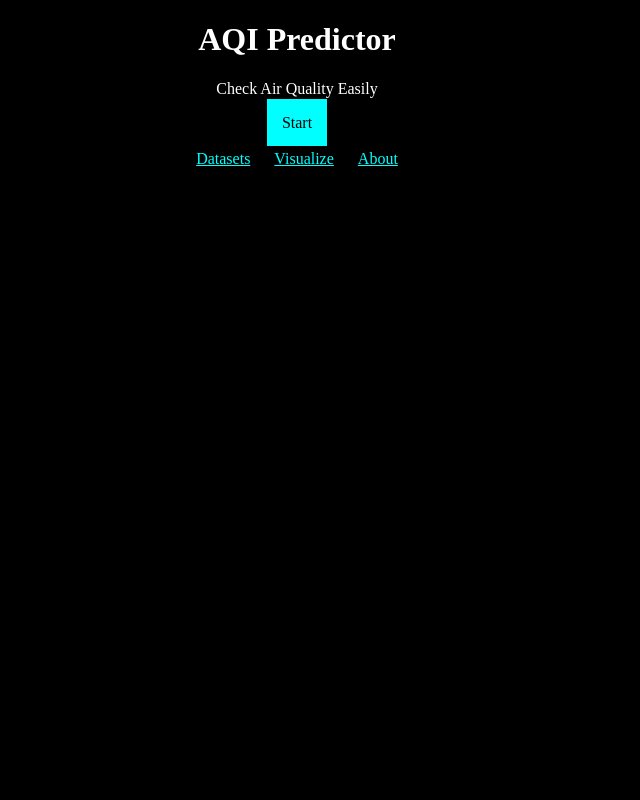
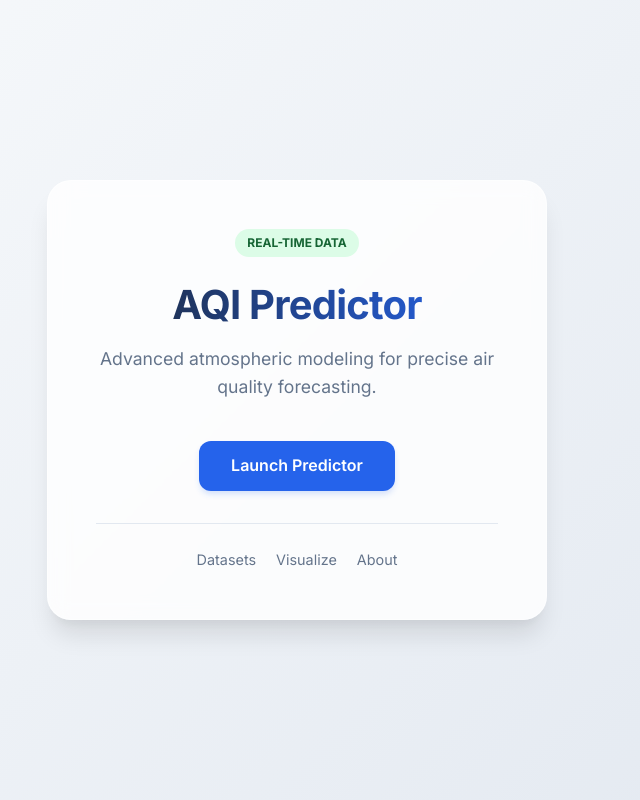
Before and after one commit to atulkumar1016/Air_Quality_Predictor, a Flask app: page / in a window 1280 px wide. Shown: the whole page, without its empty margins (343-983 px from the left). Run offline with Flask 3, Linux system fonts and the light colour scheme.

Commit message:
Update index.html

```diff
--- a/templates/index.html
+++ b/templates/index.html
@@ -1,24 +1,133 @@
 <!DOCTYPE html>
-<html>
+<html lang="en">
 <head>
-<title>AQI Home</title>
+    <meta charset="UTF-8">
+    <meta name="viewport" content="width=device-width, initial-scale=1.0">
+    <title>AQI Analytics | Professional Air Quality Forecasting</title>
+    <link href="https://fonts.googleapis.com/css2?family=Inter:wght@300;400;600;700&display=swap" rel="stylesheet">
     <style>
-body {background:#000;color:white;text-align:center;font-family:Poppins;}
-a{color:cyan;margin:10px;}
-.btn{padding:15px;background:cyan;color:black;text-decoration:none;}
+        :root {
+            --primary: #2563eb;
+            --primary-hover: #1d4ed8;
+            --text-main: #1e293b;
+            --text-muted: #64748b;
+            --bg-gradient: linear-gradient(135deg, #f8fafc 0%, #e2e8f0 100%);
+        }
+
+        * {
+            margin: 0;
+            padding: 0;
+            box-sizing: border-box;
+        }
+
+        body {
+            background: var(--bg-gradient);
+            color: var(--text-main);
+            font-family: 'Inter', sans-serif;
+            height: 100vh;
+            display: flex;
+            align-items: center;
+            justify-content: center;
+            line-height: 1.6;
+        }
+
+        .container {
+            background: rgba(255, 255, 255, 0.8);
+            backdrop-filter: blur(10px);
+            padding: 3rem;
+            border-radius: 24px;
+            box-shadow: 0 20px 25px -5px rgba(0, 0, 0, 0.1), 0 10px 10px -5px rgba(0, 0, 0, 0.04);
+            max-width: 500px;
+            width: 90%;
+            border: 1px solid rgba(255, 255, 255, 0.5);
+            text-align: center;
+        }
+
+        h1 {
+            font-size: 2.5rem;
+            font-weight: 700;
+            letter-spacing: -0.02em;
+            margin-bottom: 0.5rem;
+            background: linear-gradient(to right, #1e293b, #2563eb);
+            -webkit-background-clip: text;
+            -webkit-text-fill-color: transparent;
+        }
+
+        p {
+            color: var(--text-muted);
+            font-size: 1.1rem;
+            margin-bottom: 2.5rem;
+            font-weight: 400;
+        }
+
+        .btn-primary {
+            display: inline-block;
+            background: var(--primary);
+            color: white;
+            padding: 12px 32px;
+            border-radius: 12px;
+            text-decoration: none;
+            font-weight: 600;
+            transition: all 0.3s ease;
+            box-shadow: 0 4px 6px -1px rgba(37, 99, 235, 0.2);
+            margin-bottom: 2rem;
+        }
+
+        .btn-primary:hover {
+            background: var(--primary-hover);
+            transform: translateY(-2px);
+            box-shadow: 0 10px 15px -3px rgba(37, 99, 235, 0.3);
+        }
+
+        .nav-links {
+            display: flex;
+            justify-content: center;
+            gap: 20px;
+            border-top: 1px solid #e2e8f0;
+            padding-top: 1.5rem;
+        }
+
+        .nav-links a {
+            color: var(--text-muted);
+            text-decoration: none;
+            font-size: 0.9rem;
+            font-weight: 500;
+            transition: color 0.2s ease;
+        }
+
+        .nav-links a:hover {
+            color: var(--primary);
+        }
+
+        /* Subtle decorative element */
+        .badge {
+            display: inline-block;
+            background: #dcfce7;
+            color: #166534;
+            padding: 4px 12px;
+            border-radius: 99px;
+            font-size: 0.75rem;
+            font-weight: 700;
+            text-transform: uppercase;
+            margin-bottom: 1rem;
+        }
     </style>
 </head>
 <body>
 
+    <div class="container">
+        <span class="badge">Real-time Data</span>
         <h1>AQI Predictor</h1>
-<p>Check Air Quality Easily</p>
+        <p>Advanced atmospheric modeling for precise air quality forecasting.</p>
 
-<a href="/predict" class="btn">Start</a>
+        <a href="/predict" class="btn-primary">Launch Predictor</a>
 
-<br><br>
+        <div class="nav-links">
             <a href="/datasets">Datasets</a>
             <a href="/visualize">Visualize</a>
             <a href="/about">About</a>
+        </div>
+    </div>
 
 </body>
 </html>
```
Lines whose indentation alone changed are shown as unchanged.
